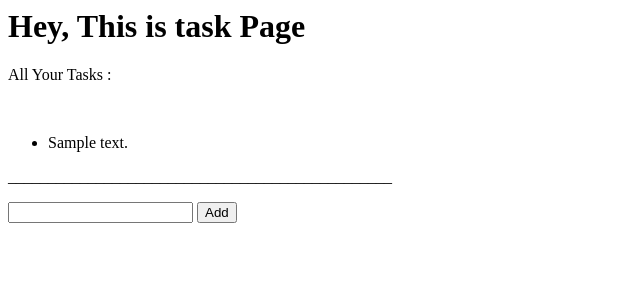
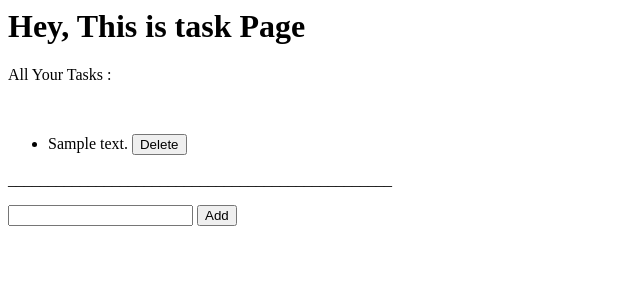
Before and after one commit to bhavybhatia/Task-Manager-App, a Django app: page /task/ in a window 1280 px wide. Shown: the top 300 px of the page, without its empty margins (0-640 px from the left). Run offline with Django 3.2, Linux system fonts and the light colour scheme; tables that the repository leaves empty hold one stand-in row (values such as "Sample post").

Commit message:
delete operation added

```diff
--- a/Todo/Todo/urls.py
+++ b/Todo/Todo/urls.py
@@ -15,11 +15,12 @@ Including another URLconf
 """
 from django.contrib import admin
 from django.urls import path
-from tasks.views import viewTask, addTask
+from tasks.views import viewTask, addTask, deleteTask
 
 
 urlpatterns = [
     path('admin/', admin.site.urls),
     path('task/', viewTask),
     path('addTask/', addTask),
+    path('deleteTask/<int:todo_id>/', deleteTask)
 ]
--- a/Todo/tasks/views.py
+++ b/Todo/tasks/views.py
@@ -11,3 +11,8 @@ def addTask(request):
     new_item=taskItem(content=request.POST['content'])
     new_item.save()
     return HttpResponseRedirect('/task/')
+
+def deleteTask(request,todo_id):
+    delete_item=taskItem.objects.get(id=todo_id)
+    delete_item.delete()
+    return HttpResponseRedirect('/task/')
--- a/Todo/templates/task.html
+++ b/Todo/templates/task.html
@@ -4,7 +4,12 @@
 <br>
 <ul>
   {% for each_task in all_tasks %}
-    <li>{{each_task.content}}</li>
+    <li>{{each_task.content}}
+    <form action="/deleteTask/{{each_task.id}}/" style="display:inline" method="post">
+      {% csrf_token  %}
+      <input type="submit" value='Delete'/>
+    </form>
+    </li>
     {% endfor %}
   </ul>
 
@@ -12,6 +17,6 @@
 
 <form action="/addTask/" method="post">
   {% csrf_token  %}
-  <input type="text" name='content'/>
+  <input type="text" name='content' required/>
   <input type="submit" value='Add'/>
 </form>
```
Also changed, not shown: Todo/db.sqlite3.
